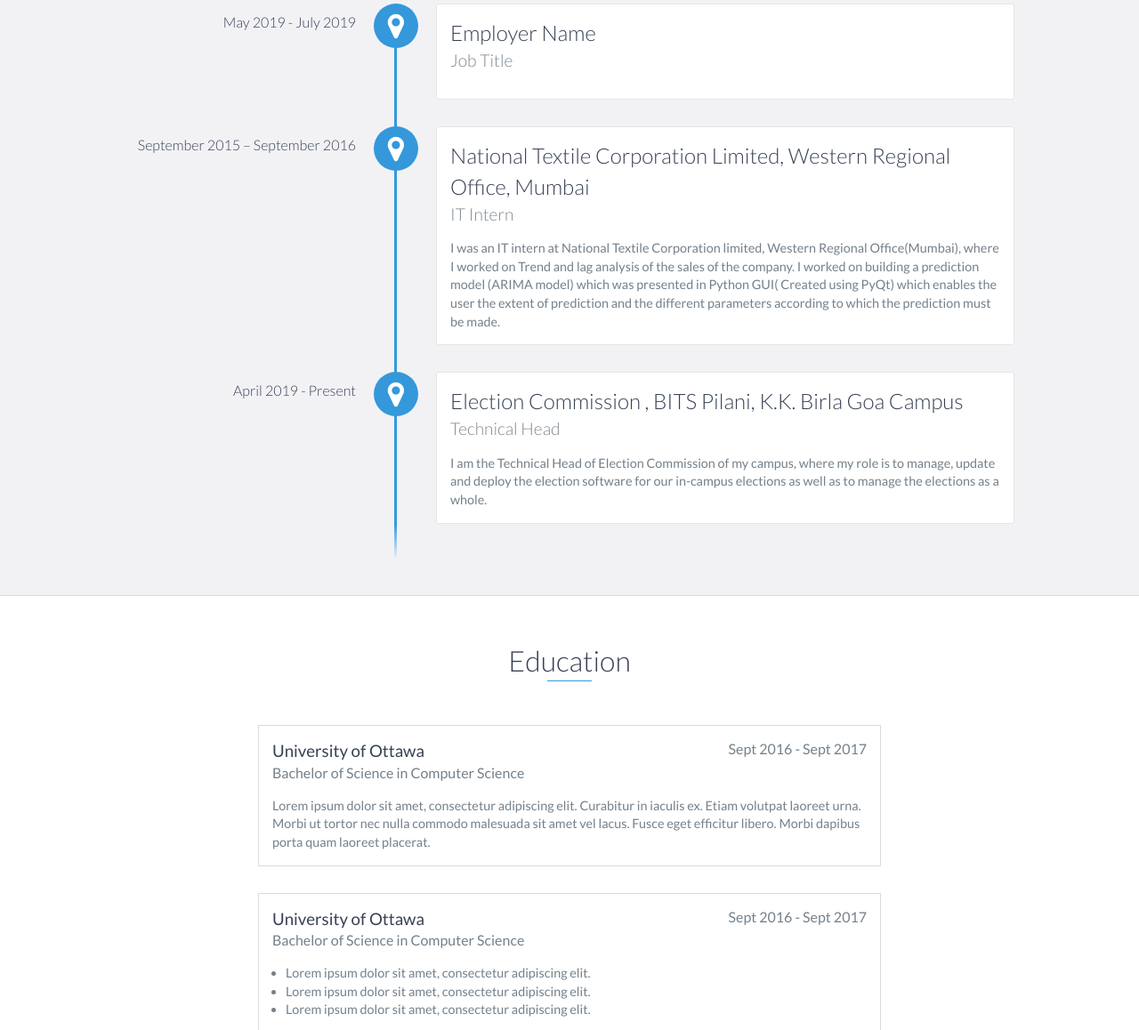
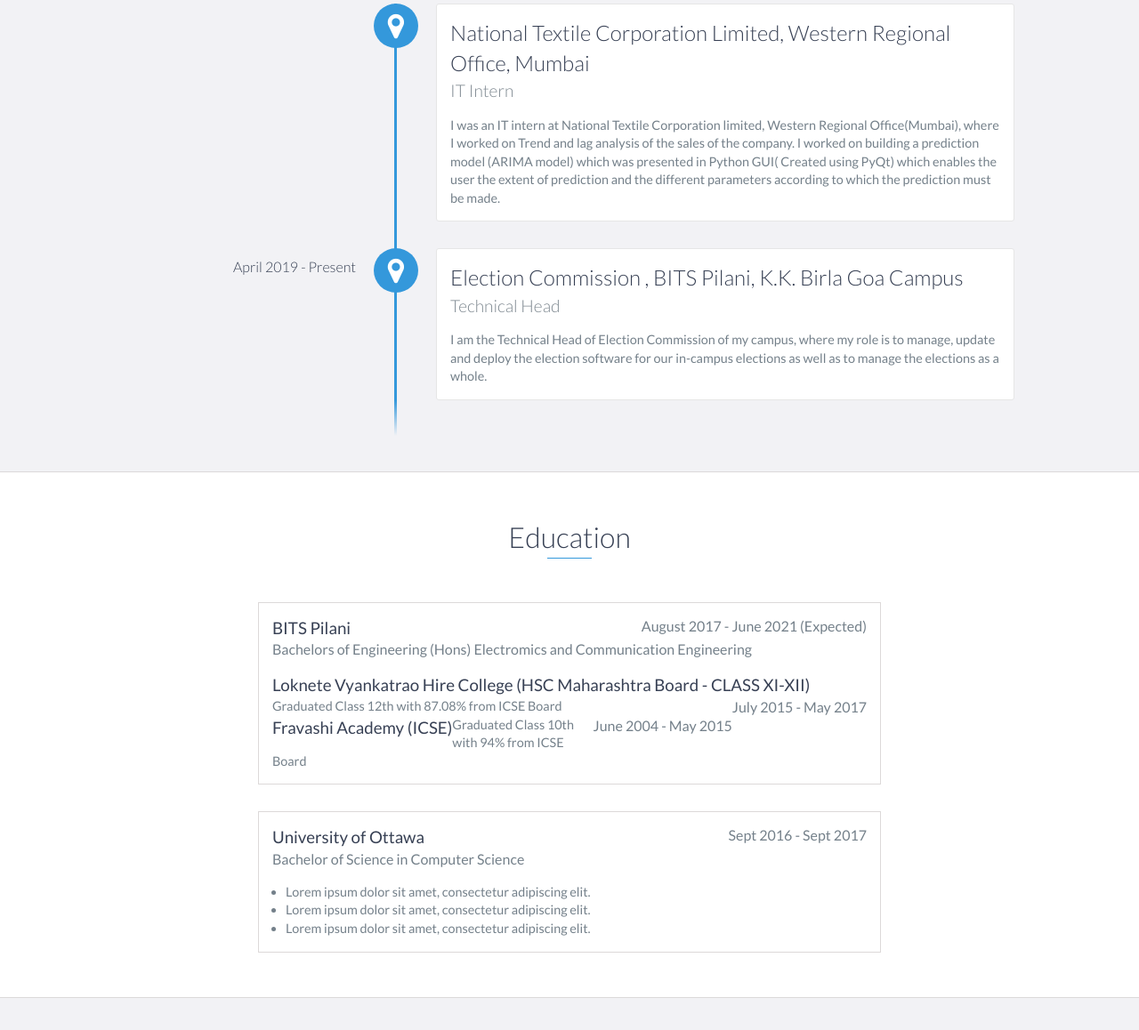
Before and after one commit to AS2910/as2910.github.io, a website: page index.html in a window 1280 px wide. Shown: the part 1263-2421 px from the top of the page at 89% size. Drawn offline with nearby package versions, Linux system fonts and the light colour scheme.

Commit message:
Update index.html

```diff
--- a/index.html
+++ b/index.html
@@ -50,7 +50,7 @@
         <div id="lead-content">
             <h1>Ashish Sinha</h1>
             <h2>3rd Year B.E. ECE student at BITS Pilani, K.K. Birla Goa Campus</h2>
-            <a href="https://doc-10-24-docs.googleusercontent.com/docs/securesc/a5uk4or3dbnvi7kd6s1b6bpnnohais21/04tpkmcmkvksin223bsgujuabc11qc4r/1573221600000/17867234216916804142/17867234216916804142/1ALHLlR4Uu57HRrSba7eSbgl89tmlttpk?e=download&authuser=0&nonce=8fckf1ldq20jg&user=17867234216916804142&hash=20qvtiblhj95iru339c9f0tgnovqc1fu" class="btn-rounded-white">Download Resume</a>
+            <a href="https://doc-0o-24-docs.googleusercontent.com/docs/securesc/a5uk4or3dbnvi7kd6s1b6bpnnohais21/dahi5g1p8hc9pu6qe7c222tieinm80t0/1573221600000/17867234216916804142/17867234216916804142/1PGnf2IjKib-LawrY219mYjxS1SSvxXCm?e=download&authuser=0" class="btn-rounded-white">Download Resume</a>
         </div>
         <!-- End #lead-content -->
 
@@ -89,14 +89,8 @@
     <div id="experience" class="background-alt">
         <h2 class="heading">Experience</h2>
         <div id="experience-timeline">
-            <div data-date="May 2019 - July 2019">
-                <h3>Employer Name</h3>
-                <h4>Job Title</h4>
-                <p>
-                </p>
-            </div>
 
-            <div data-date="September 2015 – September 2016">
+            <div data-date=""May 2019 - July 2019">
                 <h3>National Textile Corporation Limited, Western Regional Office, Mumbai</h3>
                 <h4>IT Intern</h4>
                 <p>
@@ -125,13 +119,19 @@
     <div id="education">
         <h2 class="heading">Education</h2>
         <div class="education-block">
-            <h3>University of Ottawa</h3>
-            <span class="education-date">Sept 2016 - Sept 2017</span>
-            <h4>Bachelor of Science in Computer Science</h4>
-            <p>
-                Lorem ipsum dolor sit amet, consectetur adipiscing elit. Curabitur in iaculis ex. Etiam volutpat laoreet urna. Morbi ut tortor nec nulla commodo malesuada sit amet vel lacus. Fusce eget efficitur libero. Morbi dapibus porta quam laoreet placerat.
-            </p>
-        </div>
+            <h3>BITS Pilani</h3>
+            <span class="education-date">August 2017 - June 2021 (Expected)</span>
+            <h4>Bachelors of Engineering (Hons) Electromics and Communication Engineering </h4>
+            <p></p>
+	    <h3>Loknete Vyankatrao Hire College (HSC Maharashtra Board - CLASS XI-XII) </h3>
+            <span class="education-date"> July 2015 - May 2017</span>
+	    <p>Graduated Class 12th with 87.08% from ICSE Board</p>
+
+	    <h3>Fravashi Academy (ICSE) </h3>
+            <span class="education-date"> June 2004 - May 2015 </span>
+	    <p>Graduated Class 10th with 94% from ICSE Board</p>
+
+	</div>
         <!-- End .education-block -->
 
         <div class="education-block">
```
